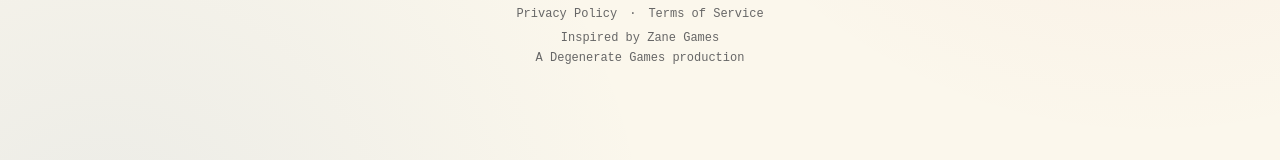
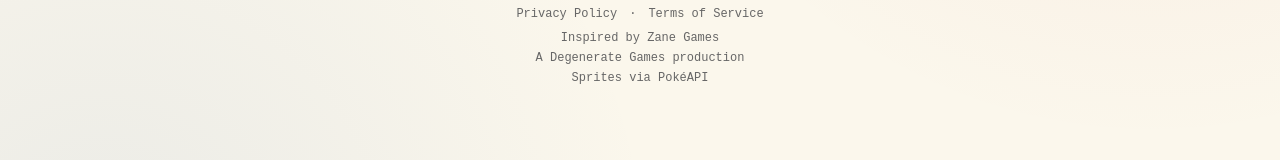
Before and after one commit to jameswolff96/worddex, a Next.js app: page / in a window 1280 px wide. Shown: the part 466-626 px from the top of the page. Built offline with nearby package versions, Linux system fonts and the light colour scheme; no server answers; the database is empty.

Commit message:
Sprite attribution

```diff
--- a/src/app/page.tsx
+++ b/src/app/page.tsx
@@ -193,6 +193,12 @@ export default async function HomePage() {
           </a>
           {" "}production
         </div>
+        <div className="mt-1">
+          Sprites via{" "}
+          <a href="https://pokeapi.co" target="_blank" rel="noopener noreferrer" style={{ color: "var(--pc-muted)" }}>
+            PokéAPI
+          </a>
+        </div>
       </footer>
     </div>
   );
```
